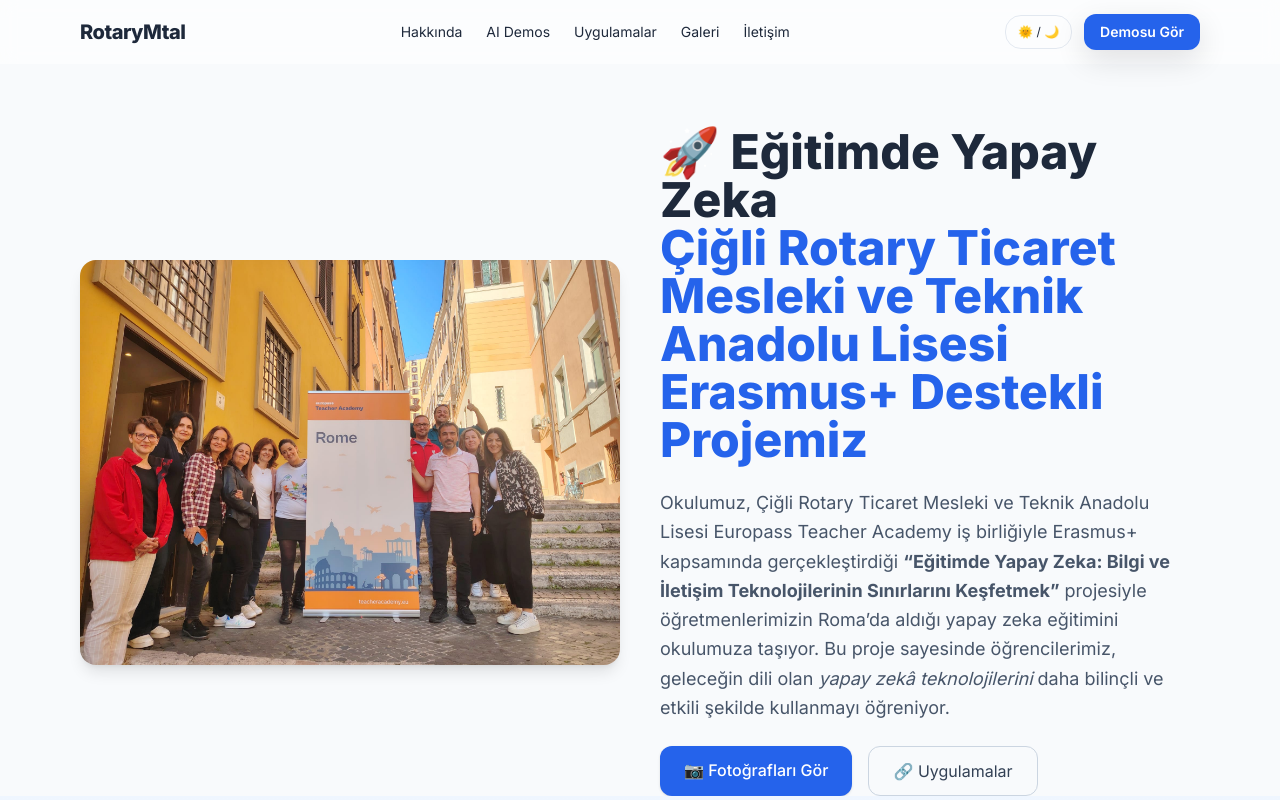
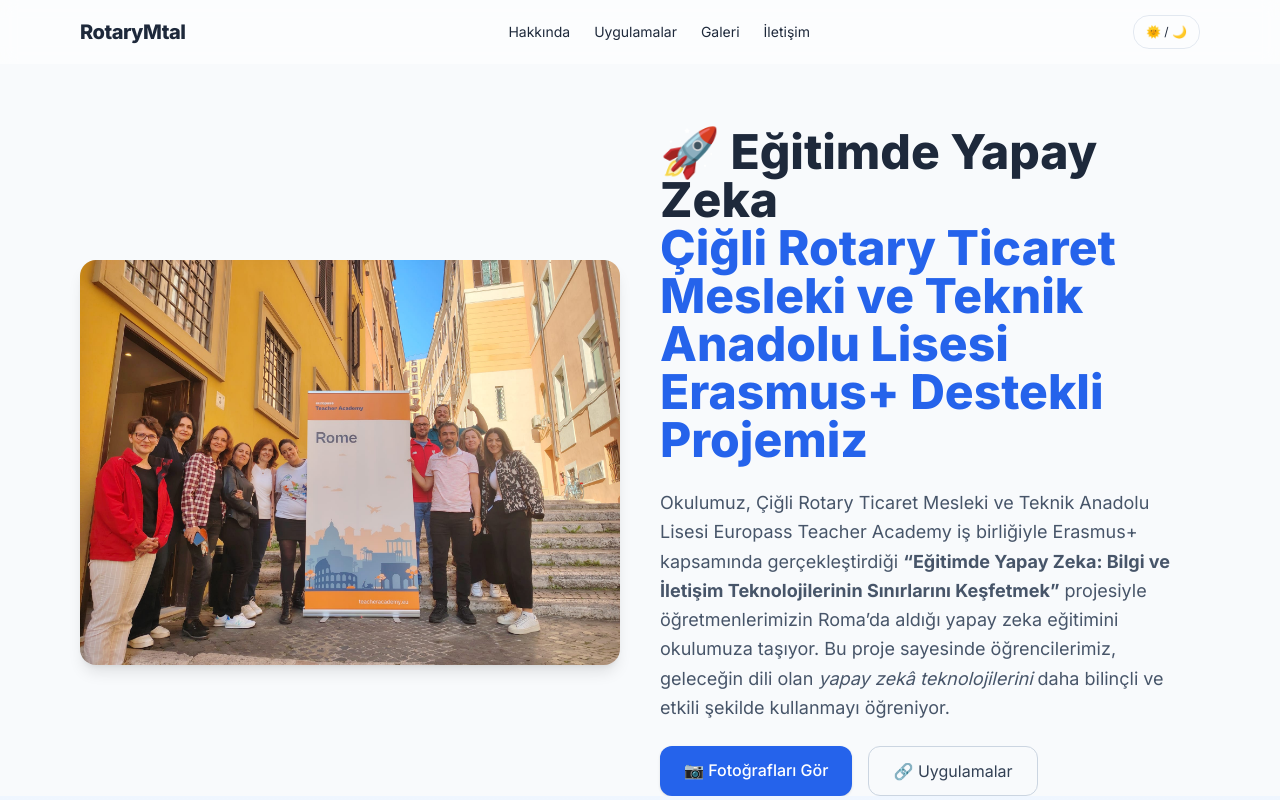
Before and after one commit to CemCelik79/ai-education-site, a plain HTML site: page index.html in a window 1280 px wide. Shown: the top 800 px of the page. Drawn offline with nearby package versions, Linux system fonts and the light colour scheme.

Commit message:
Update index.html

```diff
--- a/index.html
+++ b/index.html
@@ -68,14 +68,12 @@
         <a href="#" class="font-extrabold text-xl tracking-tight">RotaryMtal</a>
         <nav class="hidden md:flex items-center gap-6 text-sm">
           <a href="#about" class="hover:text-primary-600">Hakkında</a>
-          <a href="#demos" class="hover:text-primary-600">AI Demos</a>
           <a href="#apps" class="hover:text-primary-600">Uygulamalar</a>
           <a href="#gallery" class="hover:text-primary-600">Galeri</a>
           <a href="#contact" class="hover:text-primary-600">İletişim</a>
         </nav>
         <div class="flex items-center gap-3">
           <button id="themeToggle" class="rounded-2xl px-3 py-2 text-xs border border-slate-200 dark:border-slate-700 hover:border-primary-400 hover:shadow-soft">🌞 / 🌙</button>
-          <a href="#demos" class="hidden sm:inline-block bg-primary-600 hover:bg-primary-700 text-white text-sm font-semibold px-4 py-2 rounded-xl shadow-soft">Demosu Gör</a>
         </div>
       </div>
     </div>
@@ -128,7 +126,7 @@
           </h1>
           <p class="mt-4 text-lg text-slate-600 dark:text-slate-300">Roma'da aldığımız Erasmus yapay zeka (AI) eğitiminin çıktılarıyla eğitimde AI'ın işleri nasıl kolaylaştırdığını gösteren interaktif bir site.</p>
           <div class="mt-6 flex flex-wrap gap-3">
-            <a href="#demos" class="bg-primary-600 hover:bg-primary-700 text-white font-semibold px-5 py-3 rounded-2xl shadow-soft">AI Demos</a>
+
             <a href="#about" class="border border-slate-200 dark:border-slate-700 hover:border-primary-400 px-5 py-3 rounded-2xl">Projeyi Oku</a>
           </div>
           <div class="mt-6 text-xs text-slate-500 dark:text-slate-400">Tamamen istemci tarafı – ücretsiz, API anahtarı gerekmez.</div>
```
